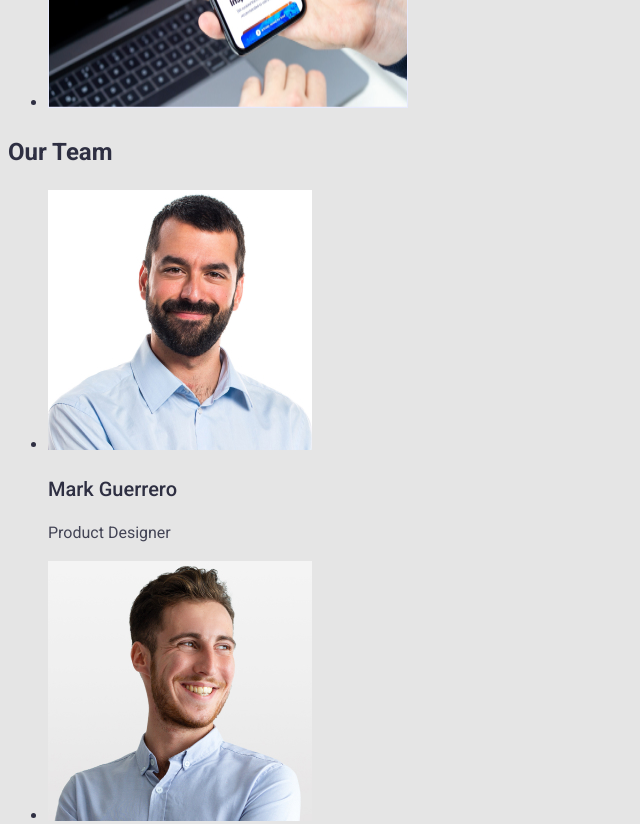
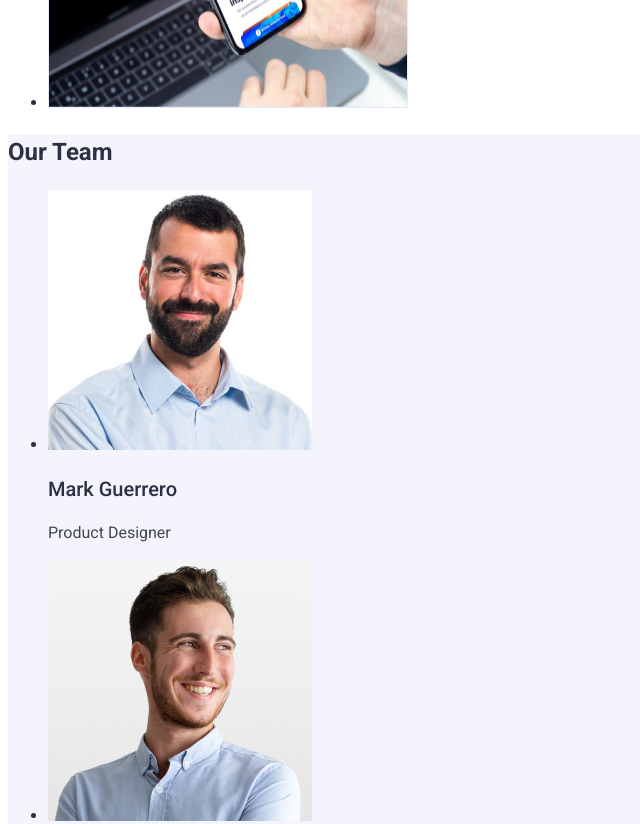
Before and after one commit to Yura-luck/goit-markup-hw-02, a plain HTML site: page index.html in a window 1280 px wide. Shown: the part 1800-2624 px from the top of the page, without its empty margins (0-640 px from the left). Drawn offline with Linux system fonts and the light colour scheme.

Commit message:
backround team

```diff
--- a/css/styles.css
+++ b/css/styles.css
@@ -3,11 +3,11 @@ body {
   font-size: 16px;
   line-height: 1.5;
   color: #2e2f42;
-  background: #e5e5e5;
+  background: #ffffff;
 }
 /* Hedear */
-.backround-header {
-  background: #ffffff;
+.backround-team {
+  background: #f4f4fd;
 }
 .weblogo {
   font-family: "Raleway";
--- a/index.html
+++ b/index.html
@@ -15,7 +15,7 @@
   </head>
 
   <body>
-    <header class="backround-header">
+    <header>
       <nav>
         <a class="logotyp" href="./index.html"
           ><span class="weblogo">Web</span>Studio</a
@@ -114,7 +114,7 @@
         </ul>
       </section>
       <!-- team card -->
-      <section>
+      <section class="backround-team">
         <h2>Our Team</h2>
         <ul>
           <li>
```
